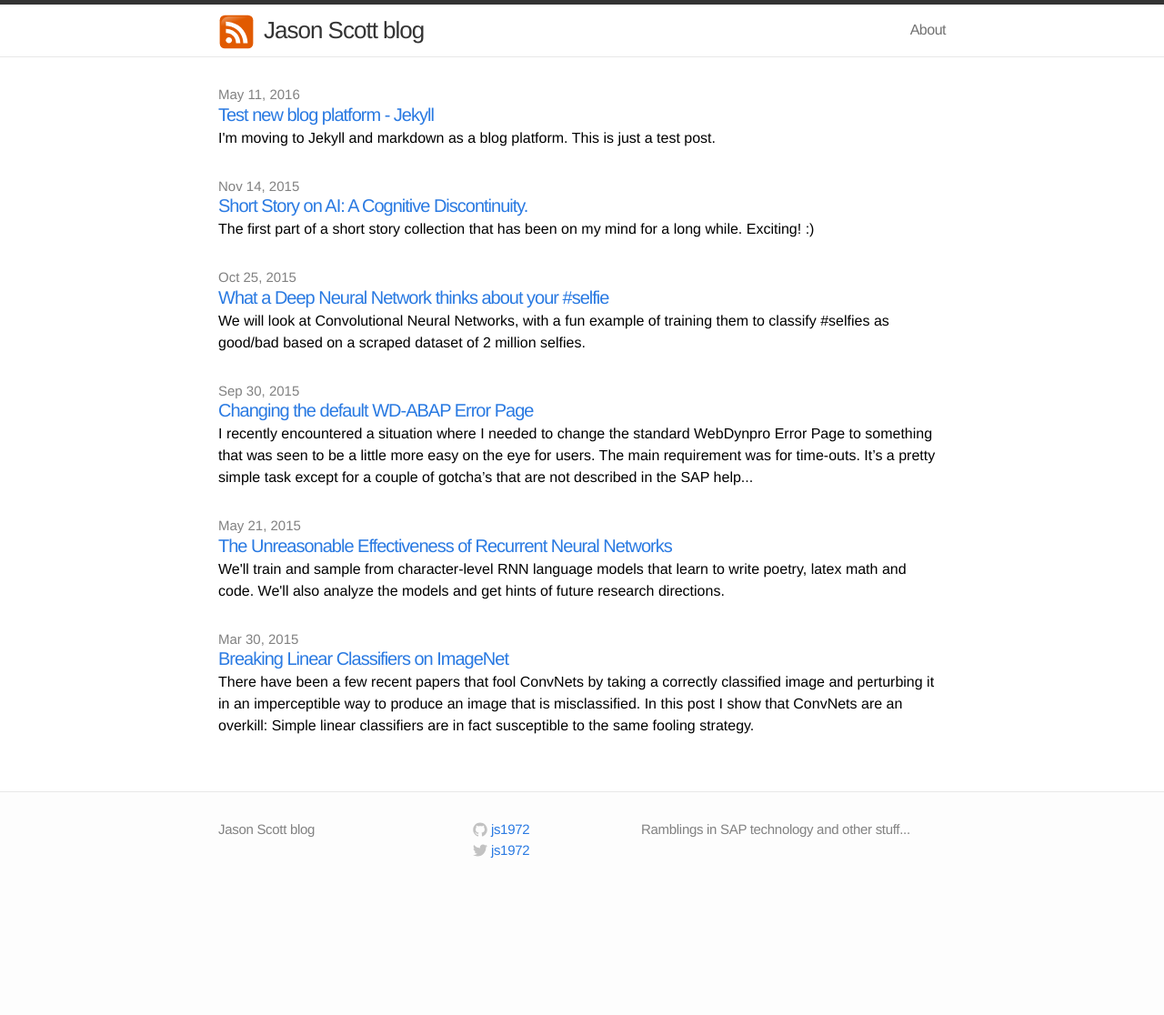
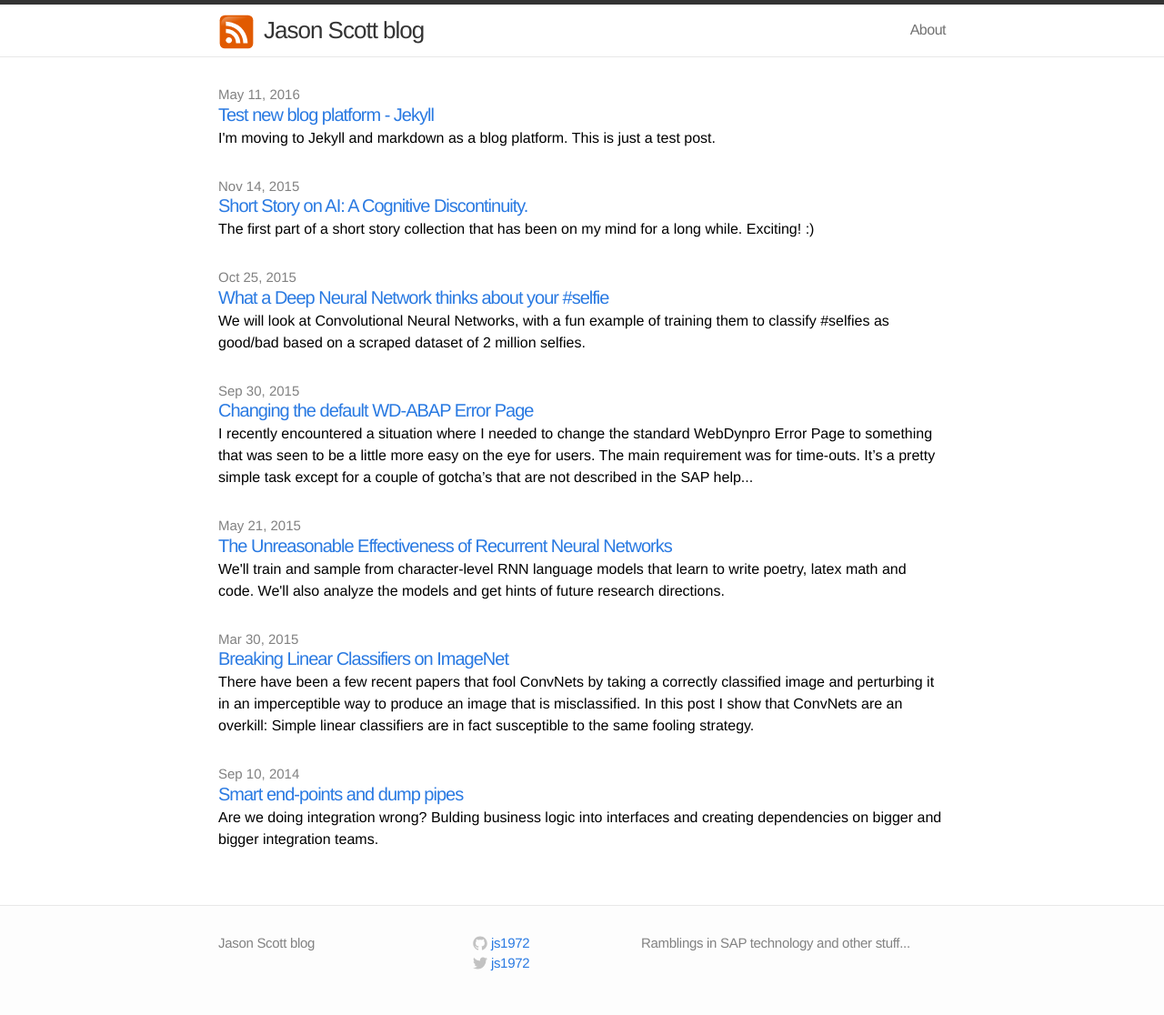
Before and after one commit to js1972/js1972.github.io, a Jekyll site: the page built from index.html, in a window 1280 px wide. Shown: the whole page at 91% size. Built offline with Jekyll 4.4.1, drawn with Linux system fonts in a browser that asks for light colours; before the commit the page ends 991 px from its top, so only the background shows below that.

Commit message:
add graphic to smart endpoints dumb pipes and publish

```diff
--- a/_drafts/2016-05-20-smart-endpoints-and-dumb-pipes.markdown
+++ b/_posts/2016-05-20-smart-endpoints-and-dumb-pipes.markdown
@@ -6,6 +6,8 @@
 date:   2014-09-10 09:00:00
 mathjax: false
 ---
+
+<img src="/assets/smart-endpoints/sap_integration.png">
 
 I've been working in the integration space with SAP products for many years now. In that time there’s always been the thirst for best practices not just from the SAP ecosystem but the wider software industry.
 One of the more pervasive thoughts is __“smart end-points & dumb pipes”__. This is the notion that its your business systems that should be smart and not your interfaces. Its seen as an anti-pattern to load up your interface with complex business rules and decision making processes — effectively building another business application that will require never-ending support. Before you know it, you have a huge integration team looking after XI (_I like the sound of XI better than PI/PO -> SAP, please change it back!_).
```
Also changed, not shown: assets/smart-endpoints/sap_integration.png (added).
